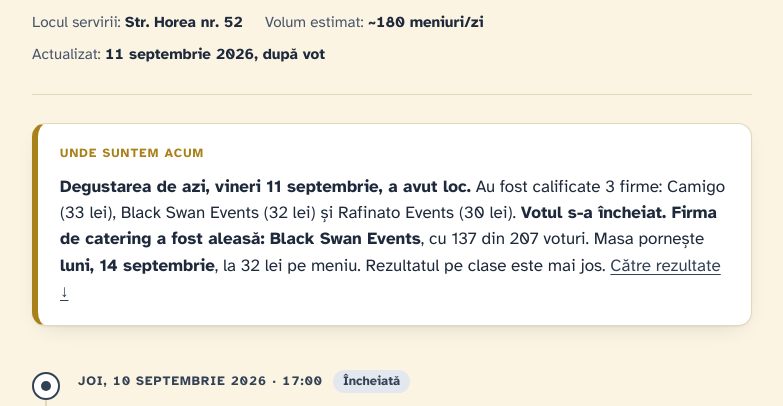
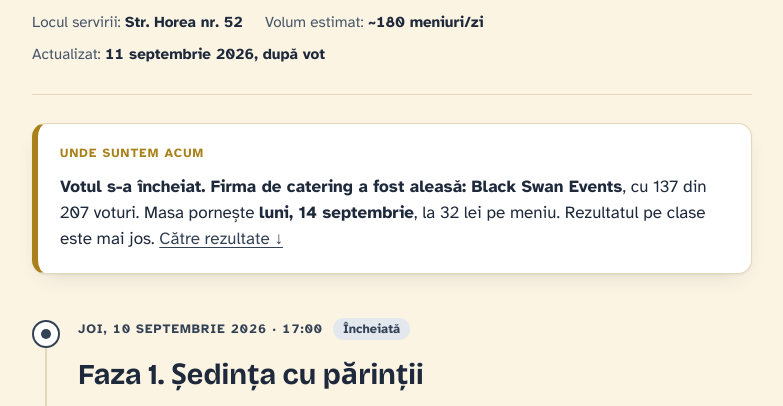
Before and after one commit to pchris1977/masa-cner-2026, a plain HTML site: page index.html in a window 1280 px wide. Shown: the part 358-764 px from the top of the page, without its empty margins (248-1031 px from the left). Drawn offline with nearby package versions, Linux system fonts and the light colour scheme.

Commit message:
Status curent: doar rezultatul votului
Co-Authored-By: Claude Fable 5.1 <noreply@anthropic.com>

```diff
--- a/index.html
+++ b/index.html
@@ -270,7 +270,7 @@
 
   <div class="now">
     <p class="eyebrow">Unde suntem acum</p>
-    <p><strong>Degustarea de azi, vineri 11 septembrie, a avut loc.</strong> Au fost calificate 3 firme: Camigo (33 lei), Black Swan Events (32 lei) și Rafinato Events (30 lei). <strong>Votul s-a încheiat. Firma de catering a fost aleasă: Black Swan Events</strong>, cu 137 din 207 voturi. Masa pornește <strong>luni, 14 septembrie</strong>, la 32 lei pe meniu. Rezultatul pe clase este mai jos. <a href="#rezultate">Către rezultate ↓</a></p>
+    <p><strong>Votul s-a încheiat. Firma de catering a fost aleasă: Black Swan Events</strong>, cu 137 din 207 voturi. Masa pornește <strong>luni, 14 septembrie</strong>, la 32 lei pe meniu. Rezultatul pe clase este mai jos. <a href="#rezultate">Către rezultate ↓</a></p>
   </div>
 
   <div class="timeline">
```
Also changed, not shown: template.html (+1 -1 lines).
